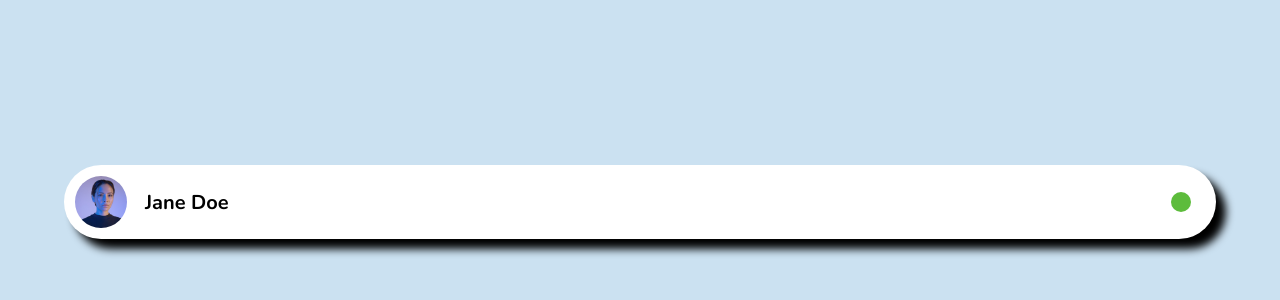
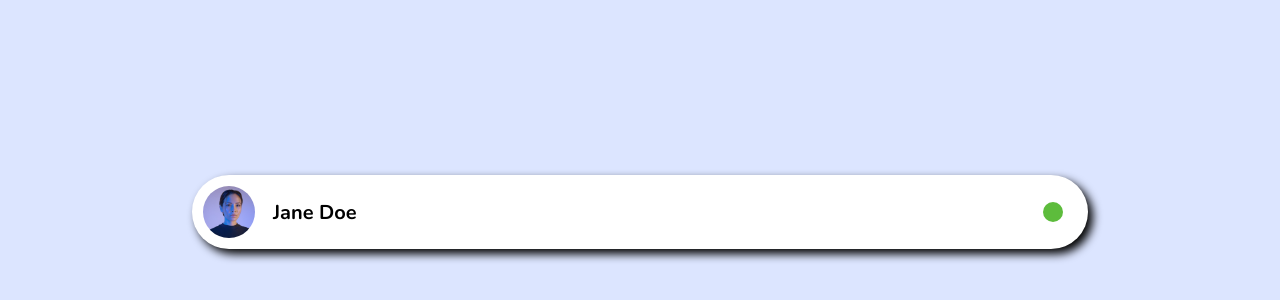
Before and after one commit to jassimalfonso/DC_user_avatar_challenge, a plain HTML site: page index.html in a window 1280 px wide. Shown: the part 188-488 px from the top of the page. Drawn offline with nearby package versions, Linux system fonts and the light colour scheme.

Commit message:
Revised styling and added hover effects

```diff
--- a/css/main.css
+++ b/css/main.css
@@ -1,27 +1,35 @@
 html {
     font-size: 62.5%;
 }
-* {
-    box-sizing: border-box;
-}
+
 body {
-    background: #CBE1F1;
+    /* background: #CBE1F1; */
+    background: #DCE5FF;
     font-family: "Nunito";
-    margin: 3em;
-    height: 90vh;
-    display: grid;
-    place-content: center;
+    margin: 0;
+    height: 100vh;
+    width: 100vw;
+    display: flex;
+    align-items: center;
+    justify-content: center;
 }
 
-div.main {
-    background: white;
+main {
+    /* background: white; */
+    background: #FFFFFF;
     border-radius: 3.7em;
-    padding: 1.1em 2.5em 1.1em 1.1em;
-    width: 90vw;
+    width: 70%;
     display: flex;
     justify-content: space-between;
     align-items: center;
-    box-shadow: 1em 1em .8em;
+    box-shadow: .5em .5em 1em;
+    transition: transform .5s ease, box-shadow .5s ease;
+}
+
+main:hover {
+    transform: translateY(-1em);
+    box-shadow: .2em .2em 2em;
+
 }
 
 div.content {
@@ -34,7 +42,7 @@ div.content img {
     height: 5.2em;
     border-radius: 50%;
     object-fit: cover;
-    margin-right: 1.8em;
+    margin: 1.1em 1.8em 1.1em 1.1em;
 }
 
 .content h1 {
@@ -43,10 +51,8 @@ div.content img {
     font-weight: bold;
 }
 
-div p.status {
-    margin: 0;
-    width: 2rem;
-    height: 2rem;
-    background-color: #5DBC3C;
-    border-radius: 50%;
+main .status {
+    width: 2em;
+    height: 2em;
+    margin: 2.7em 2.5em;
 }
--- a/index.html
+++ b/index.html
@@ -11,14 +11,16 @@
     <link rel="stylesheet" href="css/main.css">
 </head>
 <body>
-    <div class="main">
+    <main>
         <div class="content">
             <img src="assets/avatar.jpg" alt="profile-picture">
             <h1>Jane Doe</h1>
         </div>
 
-        <p class="status"></p>
-    </div>
+        <svg class="status" viewBox="0 0 20 20" fill="none" xmlns="http://www.w3.org/2000/svg">
+            <circle cx="10" cy="10" r="10" fill="#5DBC3C"/>
+            </svg>
+    </main>
 
 </body>
 </html>
```
